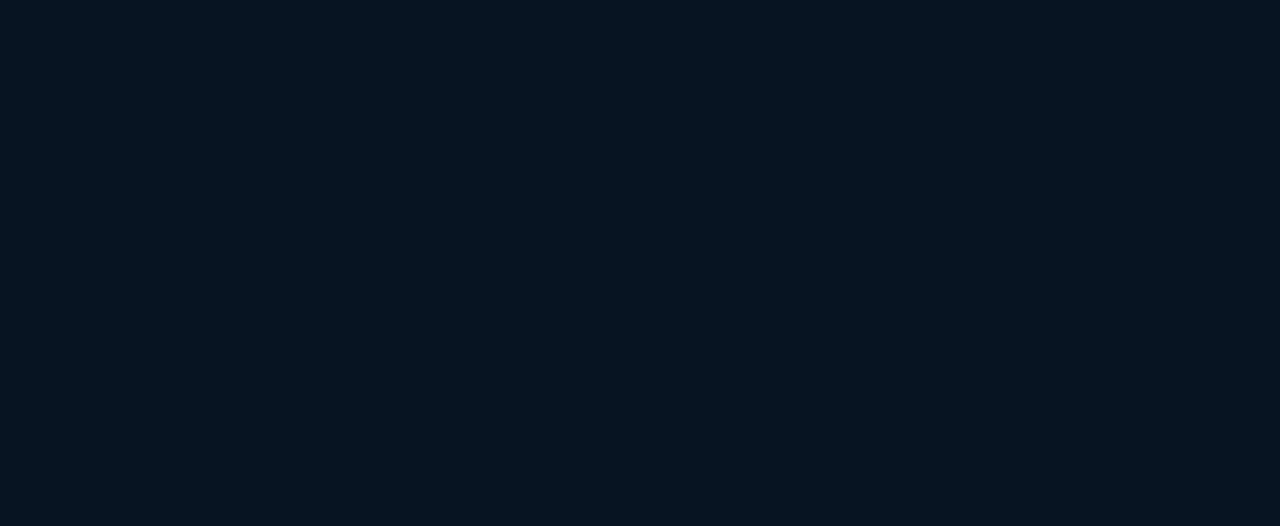
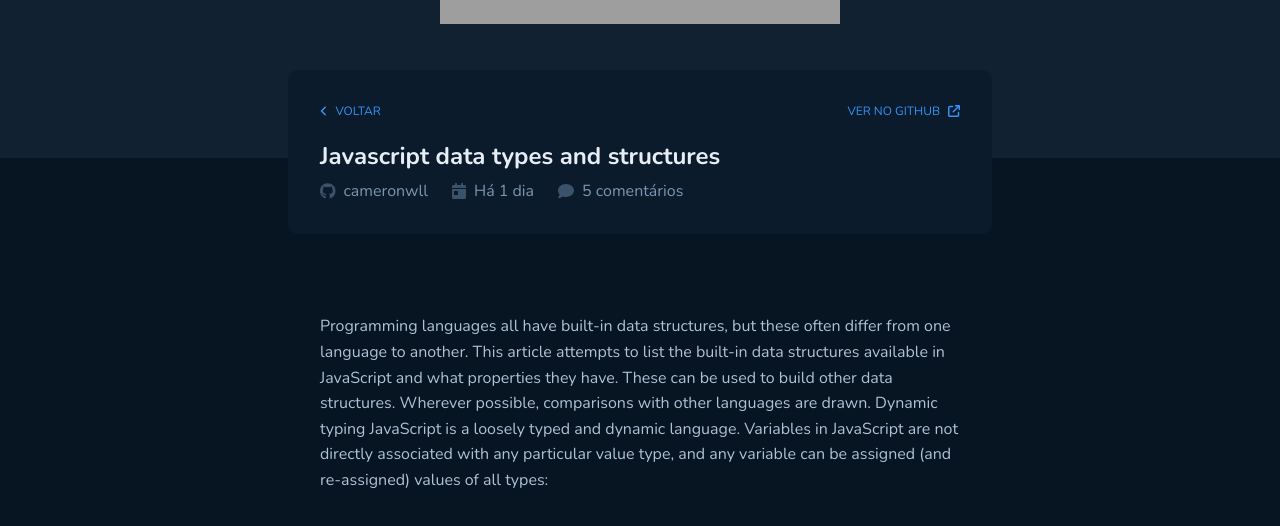
Before and after one commit to eoSalinas/github-blog, a React (Vite) app: page /post in a window 1280 px wide. Before the commit this address had no page. Shown: the part 340-866 px from the top of the page. Before the commit the page ends 800 px from the top, so only its background shows below. Built offline with nearby package versions, Linux system fonts and the light colour scheme; grey boxes are pictures that could not be loaded.

Commit message:
Visual structure - Post Page

```diff
--- a/src/Router.tsx
+++ b/src/Router.tsx
@@ -1,12 +1,14 @@
 import { Route, Routes } from 'react-router-dom'
 import { DefaultLayout } from './layouts/DefaultLayout/index'
 import { Blog } from './pages/Blog'
+import { Post } from './pages/Post'
 
 export function Router() {
   return (
     <Routes>
       <Route path="/" element={<DefaultLayout />}>
         <Route path="/" element={<Blog />} />
+        <Route path="/post" element={<Post />} />
       </Route>
     </Routes>
   )
--- a/src/pages/Blog/components/Profile/style.ts
+++ b/src/pages/Blog/components/Profile/style.ts
@@ -36,7 +36,7 @@ export const NameHeader = styled.header`
 `
 
 export const GoToGit = styled.a`
-  height: fit-content;
+  height: 1.5rem;
 
   span {
     text-transform: uppercase;
@@ -63,6 +63,8 @@ export const Details = styled.ul`
   list-style: none;
 
   li {
+    display: flex;
+    align-items: center;
     color: ${(props) => props.theme['base-subtitle']};
 
     svg {
--- a/src/pages/Blog/index.tsx
+++ b/src/pages/Blog/index.tsx
@@ -1,6 +1,6 @@
 import { Profile } from './components/Profile'
 import { SearchForm } from './components/SearchForm'
-import { PostCard, PostContainer } from './style'
+import { PostCard, PostsContainer } from './style'
 
 export function Blog() {
   return (
@@ -8,7 +8,7 @@ export function Blog() {
       <Profile />
       <SearchForm />
 
-      <PostContainer>
+      <PostsContainer>
         <PostCard>
           <span>
             <h2>JavaScript data types and data structures</h2>
@@ -53,7 +53,7 @@ export function Blog() {
             list the built-in data structures available in
           </p>
         </PostCard>
-      </PostContainer>
+      </PostsContainer>
     </>
   )
 }
--- a/src/pages/Blog/style.ts
+++ b/src/pages/Blog/style.ts
@@ -1,6 +1,6 @@
 import styled from 'styled-components'
 
-export const PostContainer = styled.main`
+export const PostsContainer = styled.main`
   max-width: 864px;
   display: flex;
   flex-wrap: wrap;
--- /dev/null
+++ b/src/pages/Post/index.tsx
@@ -0,0 +1,56 @@
+import { faGithub } from '@fortawesome/free-brands-svg-icons'
+import {
+  faAngleLeft,
+  faArrowUpRightFromSquare,
+  faCalendarDay,
+  faComment,
+} from '@fortawesome/free-solid-svg-icons'
+import { FontAwesomeIcon } from '@fortawesome/react-fontawesome'
+import { Content, Menu, PostContainer, PostHeader, PostInfo } from './style'
+
+export function Post() {
+  return (
+    <PostContainer>
+      <PostHeader>
+        <Menu>
+          <a href="/">
+            <FontAwesomeIcon icon={faAngleLeft} />
+            <span>Voltar</span>
+          </a>
+          <a href="">
+            <span>Ver no Github</span>
+            <FontAwesomeIcon icon={faArrowUpRightFromSquare} />
+          </a>
+        </Menu>
+        <h1>Javascript data types and structures</h1>
+        <PostInfo>
+          <li>
+            <FontAwesomeIcon icon={faGithub} />
+            cameronwll
+          </li>
+          <li>
+            <FontAwesomeIcon icon={faCalendarDay} />
+            Há 1 dia
+          </li>
+          <li>
+            <FontAwesomeIcon icon={faComment} />5 comentários
+          </li>
+        </PostInfo>
+      </PostHeader>
+
+      <Content>
+        <p>
+          Programming languages all have built-in data structures, but these
+          often differ from one language to another. This article attempts to
+          list the built-in data structures available in JavaScript and what
+          properties they have. These can be used to build other data
+          structures. Wherever possible, comparisons with other languages are
+          drawn. Dynamic typing JavaScript is a loosely typed and dynamic
+          language. Variables in JavaScript are not directly associated with any
+          particular value type, and any variable can be assigned (and
+          re-assigned) values of all types:
+        </p>
+      </Content>
+    </PostContainer>
+  )
+}
--- /dev/null
+++ b/src/pages/Post/style.ts
@@ -0,0 +1,69 @@
+import styled from 'styled-components'
+
+export const PostContainer = styled.div`
+  max-width: 864px;
+`
+
+export const PostHeader = styled.header`
+  padding: 2rem;
+  margin-top: -88px;
+  margin-bottom: 40px;
+  background: ${(props) => props.theme['base-profile']};
+  border-radius: 10px;
+
+  h1 {
+    margin-bottom: 0.5rem;
+    color: ${(props) => props.theme['base-title']};
+  }
+`
+
+export const Menu = styled.nav`
+  display: flex;
+  justify-content: space-between;
+  margin-bottom: 1.25rem;
+
+  a {
+    text-transform: uppercase;
+    font-size: 0.75rem;
+    color: ${(props) => props.theme.blue};
+
+    &:first-child {
+      svg {
+        margin-right: 0.5rem;
+      }
+    }
+
+    &:last-child {
+      svg {
+        margin-left: 0.5rem;
+      }
+    }
+
+    &:hover {
+      border-bottom: 1px solid ${(props) => props.theme['blue']};
+      transition: border-bottom 0.2s;
+    }
+  }
+`
+
+export const PostInfo = styled.ul`
+  display: flex;
+  gap: 1.5rem;
+  list-style: none;
+
+  li {
+    display: flex;
+    align-items: center;
+    color: ${(props) => props.theme['base-span']};
+
+    svg {
+      color: ${(props) => props.theme['base-label']};
+      margin-right: 0.5rem;
+    }
+  }
+`
+
+export const Content = styled.main`
+  padding: 2.5rem 2rem;
+  color: ${(props) => props.theme['base-text']};
+`
--- a/src/styles/global.ts
+++ b/src/styles/global.ts
@@ -49,6 +49,7 @@ export const GlobalStyle = createGlobalStyle`
 
     a {
       text-decoration: none;
+      line-height: 160%;
     }
 
     button {
```
